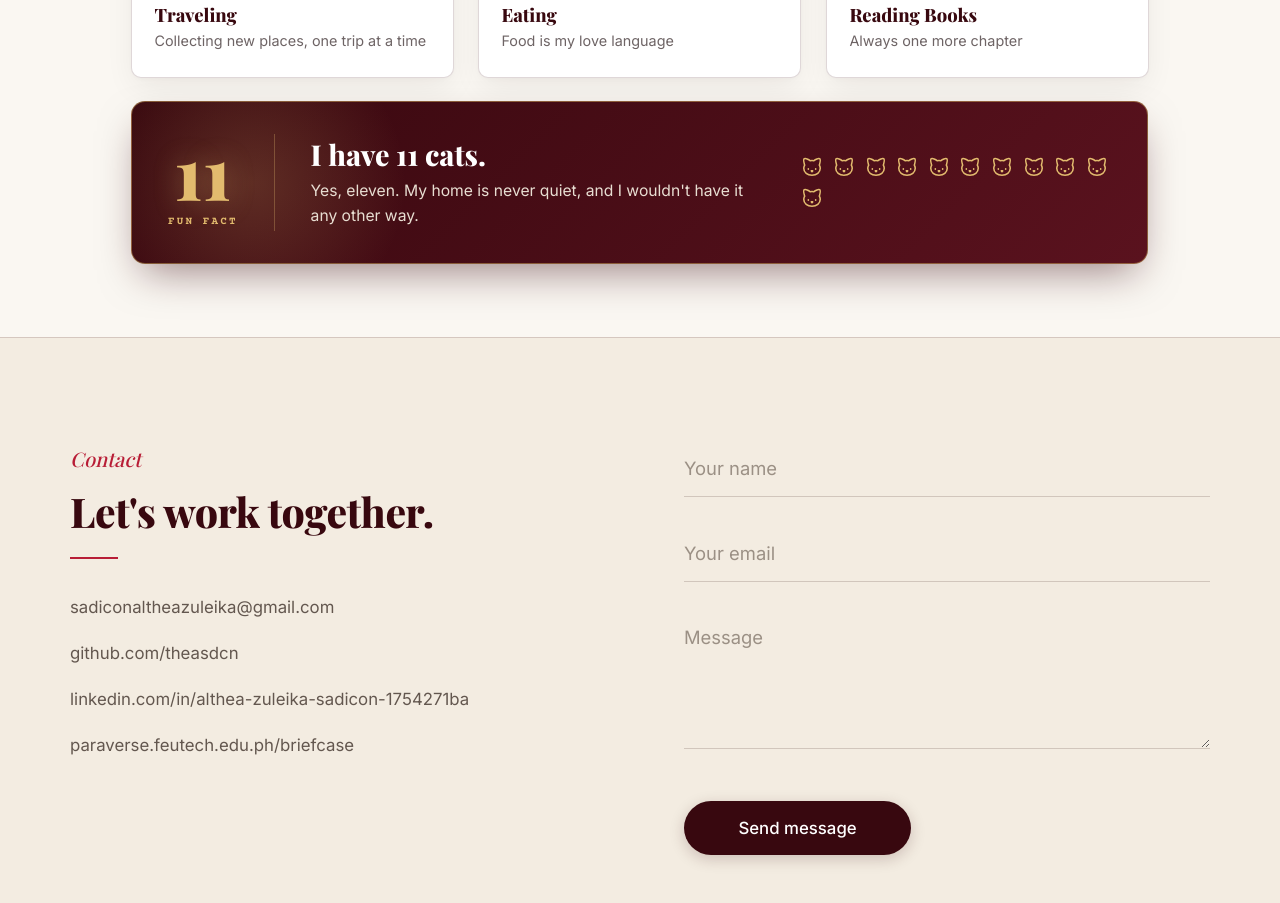
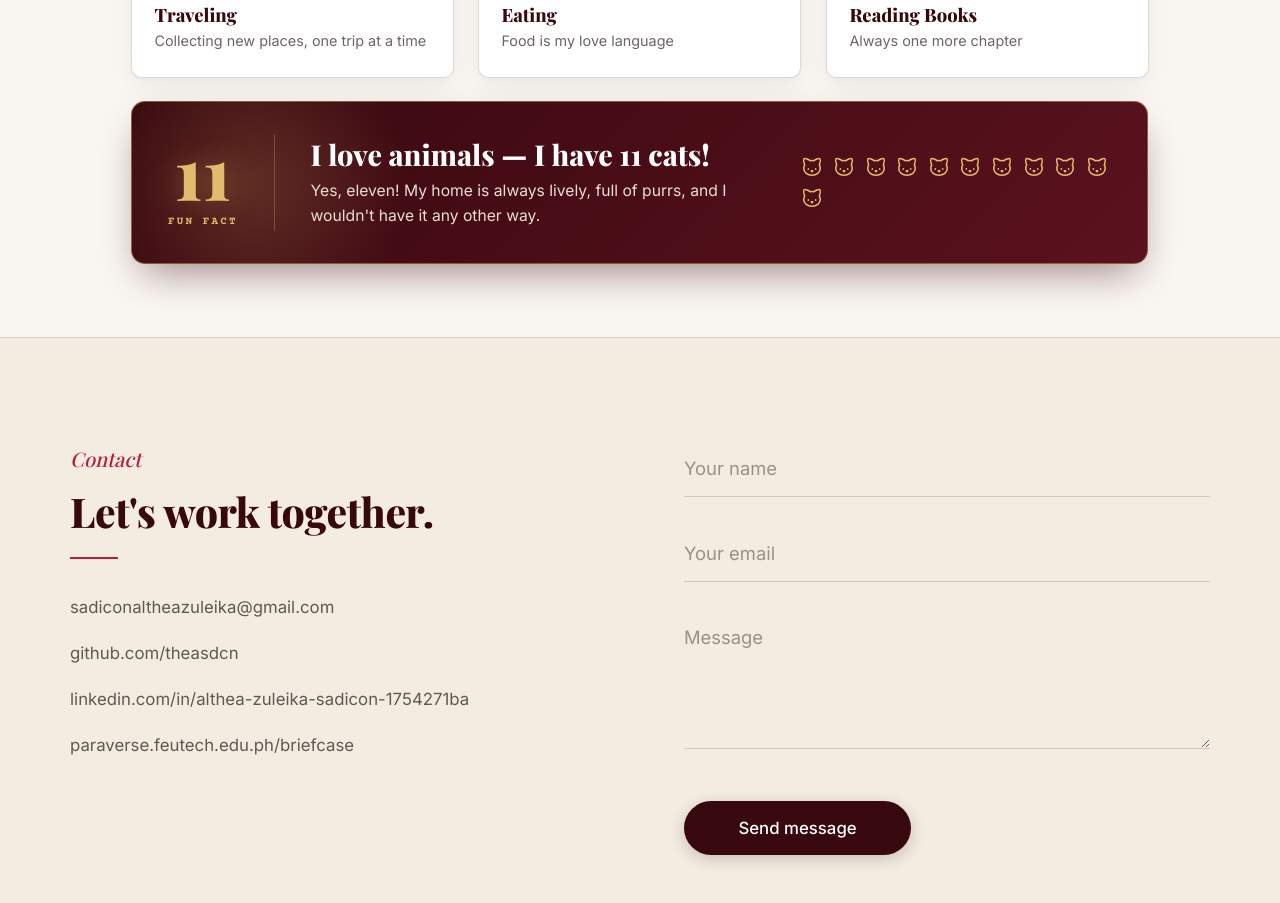
Before and after one commit to theasdcn/my_portfolio, a React (Vite) app: page / in a window 1280 px wide. Shown: the part 6600-7503 px from the top of the page. Built offline with nearby package versions, Linux system fonts and the light colour scheme; a web font is replaced by a local one.

Commit message:
Update fun fact: I love animals - I have 11 cats!

```diff
--- a/src/constants/portfolioData.js
+++ b/src/constants/portfolioData.js
@@ -40,8 +40,8 @@ export const DESIGNER_INFO = {
   funFact: {
     label: "FUN FACT",
     count: 11,
-    headline: "I have 11 cats.",
-    sub: "Yes, eleven. My home is never quiet, and I wouldn't have it any other way."
+    headline: "I love animals — I have 11 cats!",
+    sub: "Yes, eleven! My home is always lively, full of purrs, and I wouldn't have it any other way."
   }
 };
 
```
